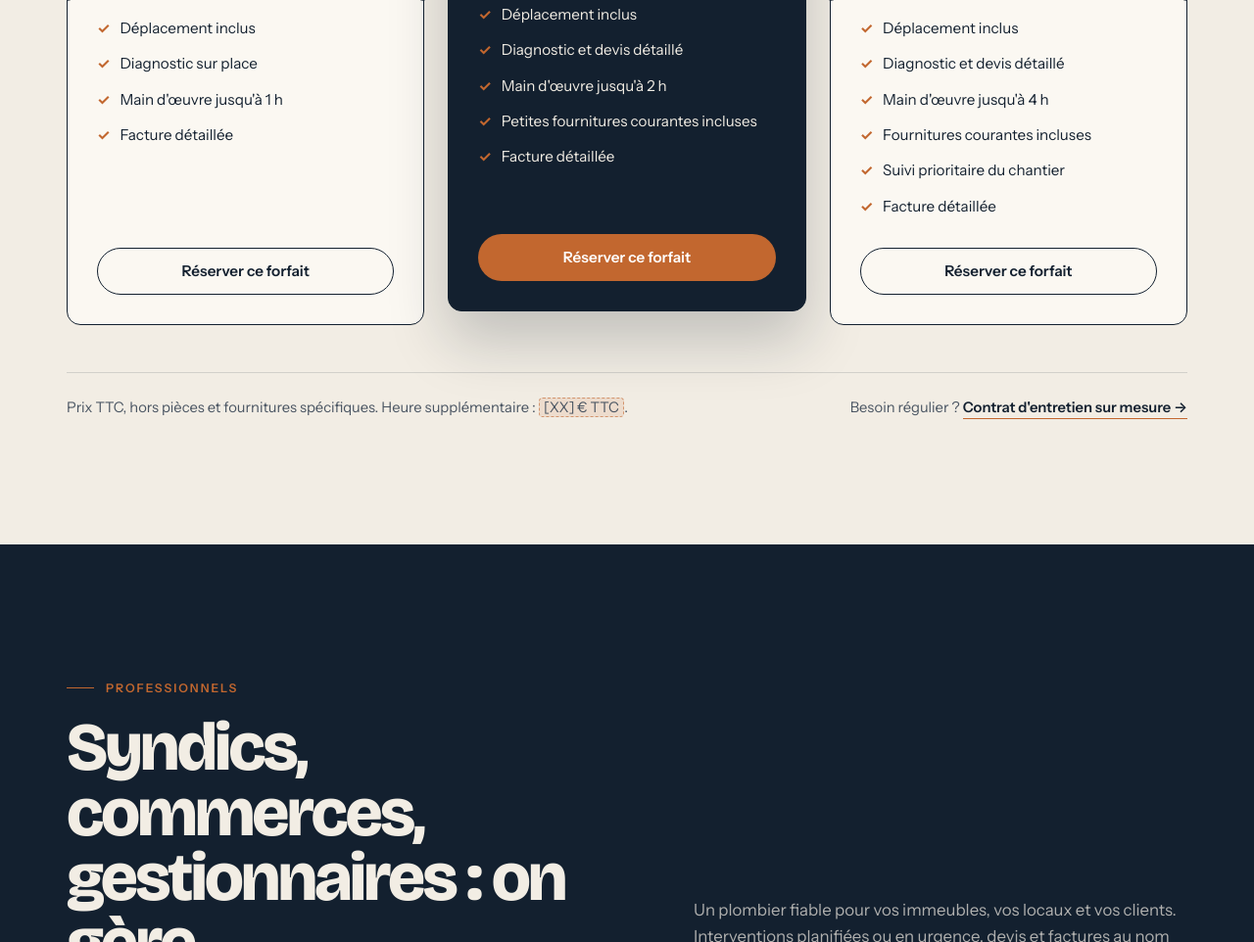
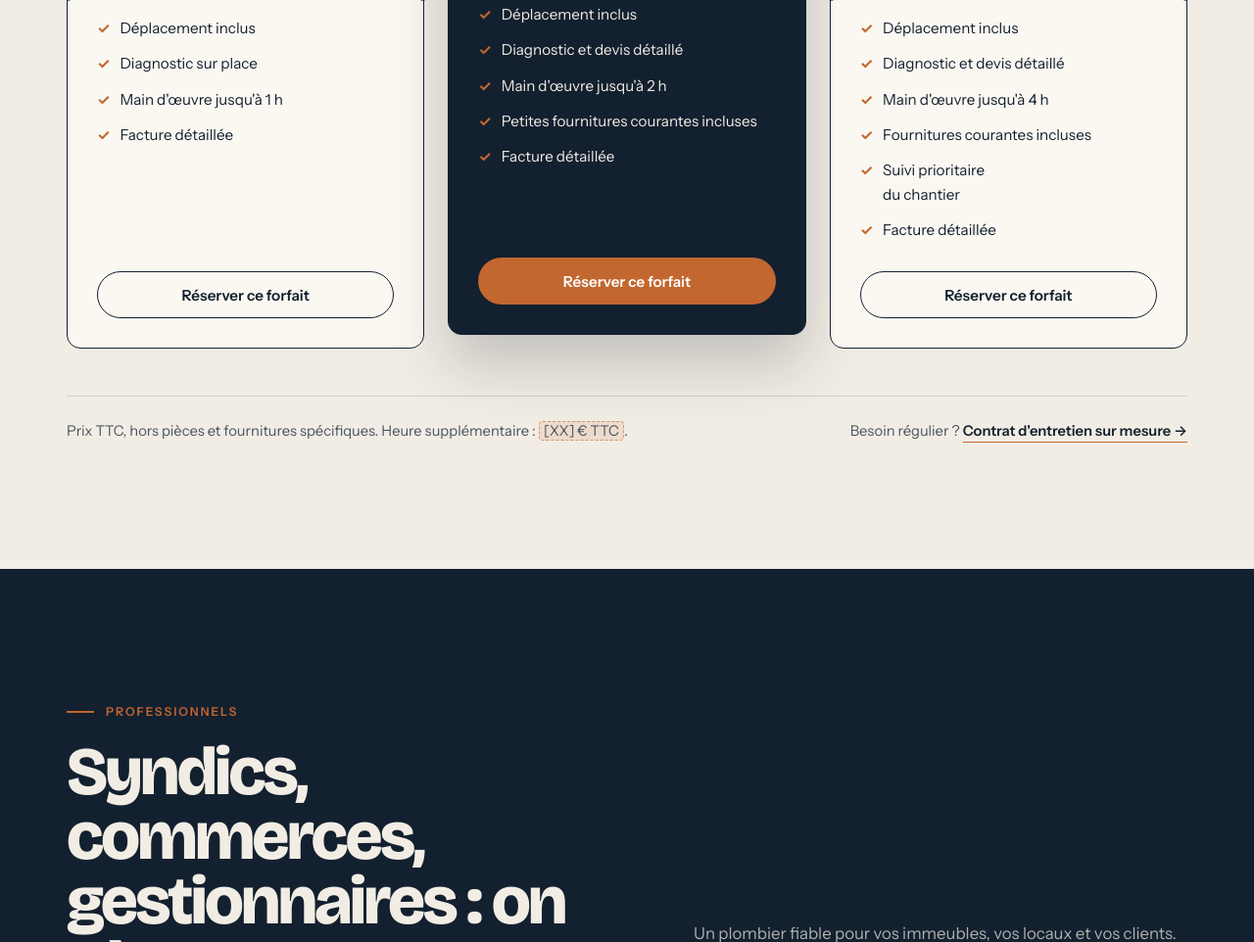
Before and after one commit to melissaamrar7-hue/elmasplomberie, a plain HTML site: page index.html in a window 1280 px wide. Shown: the part 3548-4510 px from the top of the page at 98% size. Drawn offline with nearby package versions, Linux system fonts and the light colour scheme.

Commit message:
Forfait Diamant : « Suivi prioritaire du chantier » sur deux lignes
Co-Authored-By: Claude Opus 5.5 <noreply@anthropic.com>
Claude-Session: https://claude.ai/code/session_01HnVhRBmh5YSgRXdn9kKRTK

```diff
--- a/index.html
+++ b/index.html
@@ -635,7 +635,7 @@ body.mode-edition [contenteditable="true"]:focus{outline:2px solid var(--cuivre)
           <li>Diagnostic et devis détaillé</li>
           <li>Main d'œuvre jusqu'à 4&nbsp;h</li>
           <li>Fournitures courantes incluses</li>
-          <li>Suivi prioritaire du chantier</li>
+          <li><span>Suivi prioritaire<br>du chantier</span></li>
           <li>Facture détaillée</li>
         </ul>
         <a class="btn btn-ligne" href="#devis" data-devis-forfait="Diamant – 199 € TTC (jusqu'à 4 h)">Réserver ce forfait</a>
```
